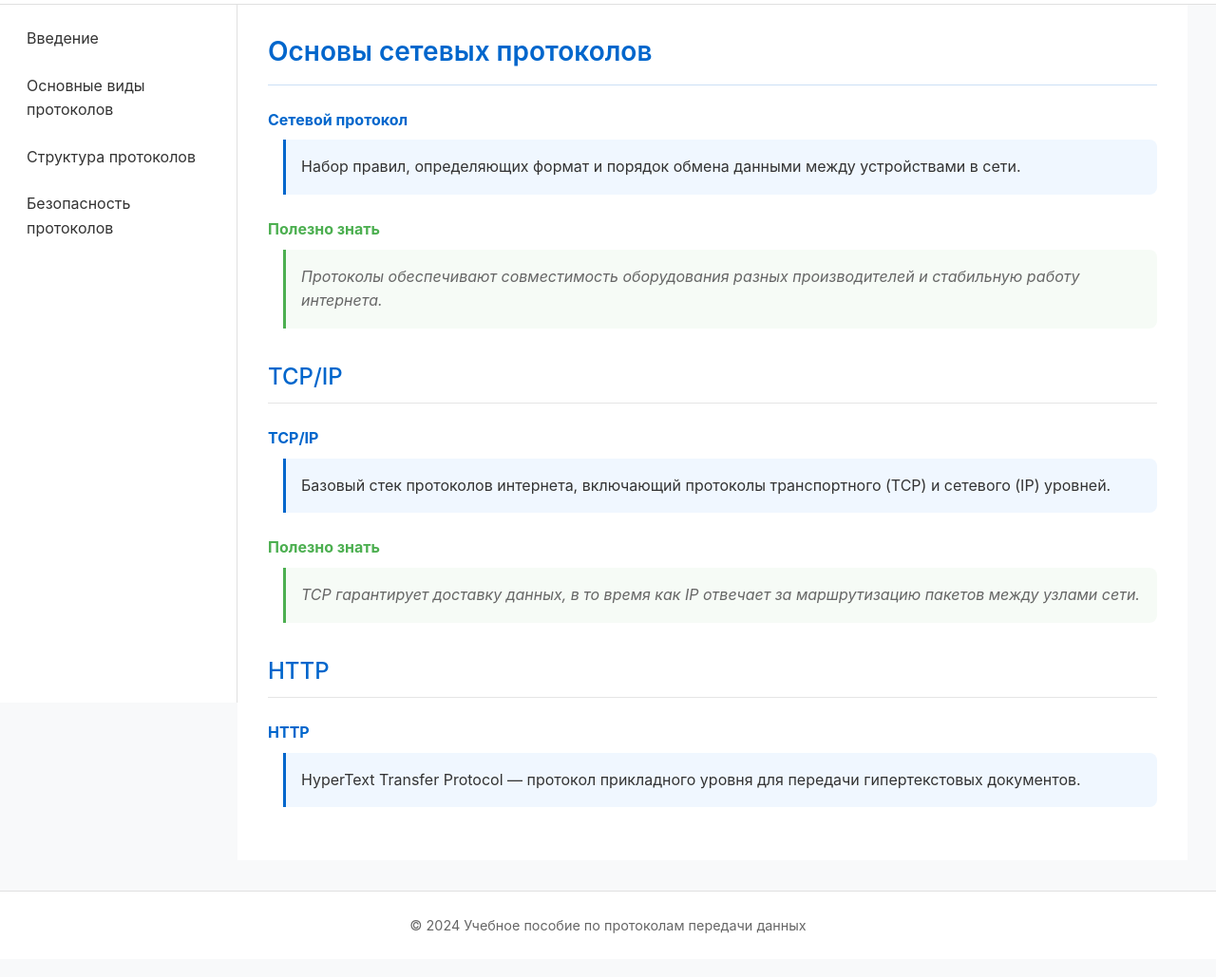
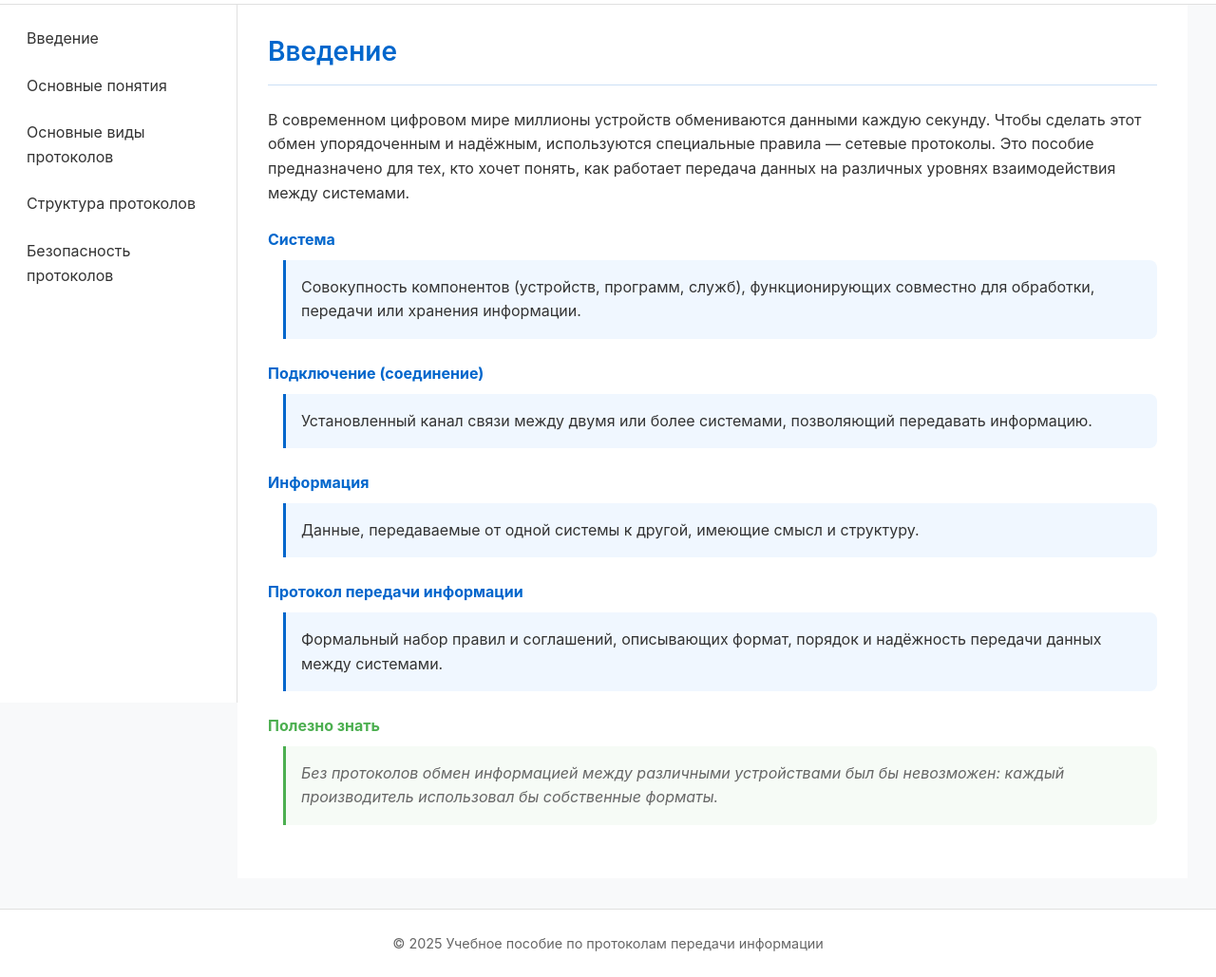
Before and after one commit to PlayTheGames1/Test, a plain HTML site: page index.html in a window 1280 px wide. Shown: the part 60-1089 px from the top of the page at 95% size. Drawn offline with Linux system fonts and the light colour scheme.

Commit message:
Add files via upload

```diff
--- a/index.html
+++ b/index.html
@@ -3,23 +3,24 @@
 <head>
     <meta charset="UTF-8">
     <meta name="viewport" content="width=device-width, initial-scale=1.0">
-  <title>Протоколы передачи данных</title>
+    <title>Пособие по протоколам передачи информации</title>
     <link rel="stylesheet" href="styles.css">
 </head>
 <body>
     <header>
-    <button class="menu-toggle" aria-label="Открыть меню">
-      <span></span>
-      <span></span>
-      <span></span>
+        <button class="menu-toggle" aria-label="Toggle menu">
+            <span></span><span></span><span></span>
         </button>
-    <div class="logo">Протоколы данных</div>
+        <div class="logo">
+            Сетевые протоколы
+        </div>
     </header>
 
     <aside>
         <nav>
             <ul>
                 <li><a href="index.html">Введение</a></li>
+                <li><a href="definition.html">Основные понятия</a></li>
                 <li><a href="protocols.html">Основные виды протоколов</a></li>
                 <li><a href="structure.html">Структура протоколов</a></li>
                 <li><a href="security.html">Безопасность протоколов</a></li>
@@ -28,51 +29,39 @@
     </aside>
 
     <main>
-    <h1>Основы сетевых протоколов</h1>
+        <h1>Введение</h1>
+        <p>
+            В современном цифровом мире миллионы устройств обмениваются данными каждую секунду.
+            Чтобы сделать этот обмен упорядоченным и надёжным, используются специальные правила — сетевые протоколы.
+            Это пособие предназначено для тех, кто хочет понять, как работает передача данных на различных уровнях взаимодействия между системами.
+        </p>
+        <dl>
+            <dt>Система</dt>
+            <dd>Совокупность компонентов (устройств, программ, служб), функционирующих совместно для обработки, передачи или хранения информации.</dd>
 
-    <dl>
-      <dt>Сетевой протокол</dt>
-      <dd>Набор правил, определяющих формат и порядок обмена данными между устройствами в сети.</dd>
+            <dt>Подключение (соединение)</dt>
+            <dd>Установленный канал связи между двумя или более системами, позволяющий передавать информацию.</dd>
+
+            <dt>Информация</dt>
+            <dd>Данные, передаваемые от одной системы к другой, имеющие смысл и структуру.</dd>
+
+            <dt>Протокол передачи информации</dt>
+            <dd>Формальный набор правил и соглашений, описывающих формат, порядок и надёжность передачи данных между системами.</dd>
         </dl>
 
         <dl class="fact">
             <dt>Полезно знать</dt>
-      <dd>Протоколы обеспечивают совместимость оборудования разных производителей и стабильную работу интернета.</dd>
+            <dd>Без протоколов обмен информацией между различными устройствами был бы невозможен: каждый производитель использовал бы собственные форматы.</dd>
         </dl>
 
-    <h2>TCP/IP</h2>
-
-    <dl>
-      <dt>TCP/IP</dt>
-      <dd>Базовый стек протоколов интернета, включающий протоколы транспортного (TCP) и сетевого (IP) уровней.</dd>
-    </dl>
-
-    <dl class="fact">
-      <dt>Полезно знать</dt>
-      <dd>TCP гарантирует доставку данных, в то время как IP отвечает за маршрутизацию пакетов между узлами сети.</dd>
-    </dl>
-
-    <h2>HTTP</h2>
-
-    <dl>
-      <dt>HTTP</dt>
-      <dd>HyperText Transfer Protocol — протокол прикладного уровня для передачи гипертекстовых документов.</dd>
-    </dl>
     </main>
 
     <footer>
-    <p>© 2024 Учебное пособие по протоколам передачи данных</p>
+        <p>
+            © 2025 Учебное пособие по протоколам передачи информации
+        </p>
     </footer>
 
-  <script>
-    document.addEventListener('DOMContentLoaded', () => {
-      const menuToggle = document.querySelector('.menu-toggle');
-      const sidebar = document.querySelector('aside');
-
-      menuToggle.addEventListener('click', () => {
-        sidebar.classList.toggle('open');
-      });
-    });
-  </script>
+    <script src="script.js"></script>
 </body>
 </html>
```
Lines whose indentation alone changed are shown as unchanged.
